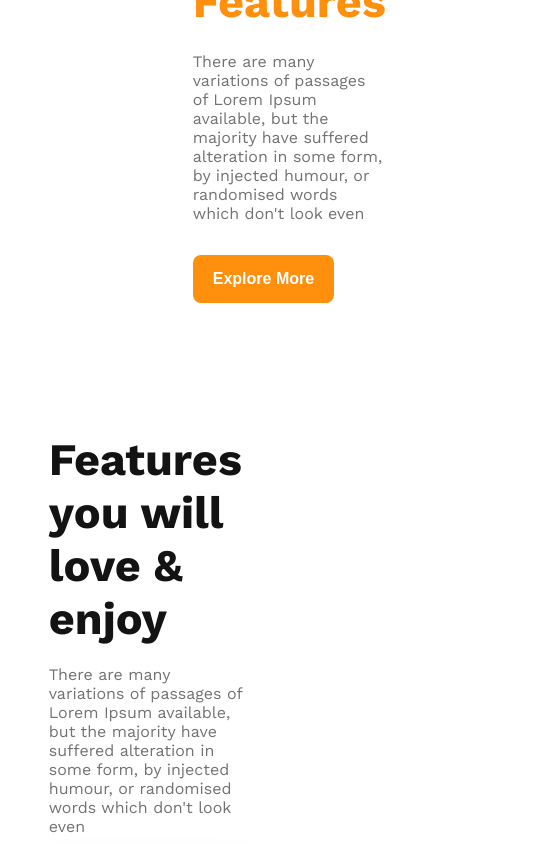
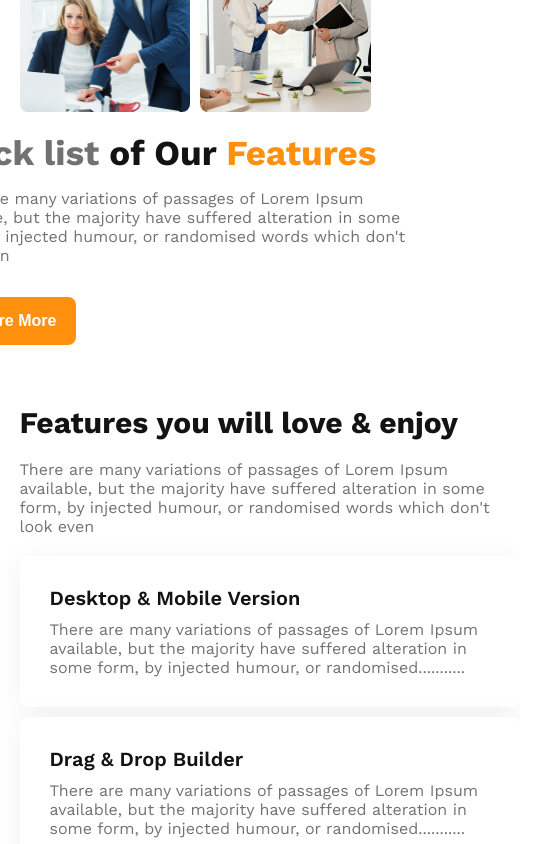
Before and after one commit to Azad1036/G3-Architects, a plain HTML site: page index.html in a window 390 px wide. Shown: the part 1000-1844 px from the top of the page, 544 px wide, since content can reach past the window. Drawn offline with nearby package versions, Linux system fonts and the light colour scheme.

Commit message:
team and experience section responsive

```diff
--- a/style/architects.css
+++ b/style/architects.css
@@ -213,8 +213,6 @@ body {
   position: absolute;
   bottom: 50px;
   left: -50px;
-
-
 }
 
 .year10-exprience {
@@ -255,6 +253,55 @@ body {
         padding: 15px 20px;
         font-size: 16px;
     }
+    /* Team Releted Style */
+    .main {
+        width: 90%;
+    }
 
-    /* Responsive Header Releted Style Start */
+    .team-container{
+        flex-direction: column;
+        margin-top: 30px;
+    }
+
+    .team-member-images {
+        gap: 10px;
+        margin-left: 0px;
+    }
+
+    .our-features {
+        width: 500px;
+        margin-right: 20px;
+    }
+
+    .our-features-title {
+        font-size: 35px;
+        margin-top: 20px;
+    }
+
+    .our-features-subtitle {
+        margin-top: 15px;
+    }
+
+    /* Exprience Releted Style */
+    .experience-container {
+        gap: 50px;
+        flex-direction: column;
+        margin: 60px 0px;
+    }
+
+    .experience-text {
+        width: 500px;
+    }
+
+    .enjoy-section h1 {
+        font-size: 30px;
+    }
+
+    .year-of-experience {
+        width: 150px;
+        padding: 20px 25px;
+        bottom: -20px;
+        left: -15px;
+      }
+
 }
```
